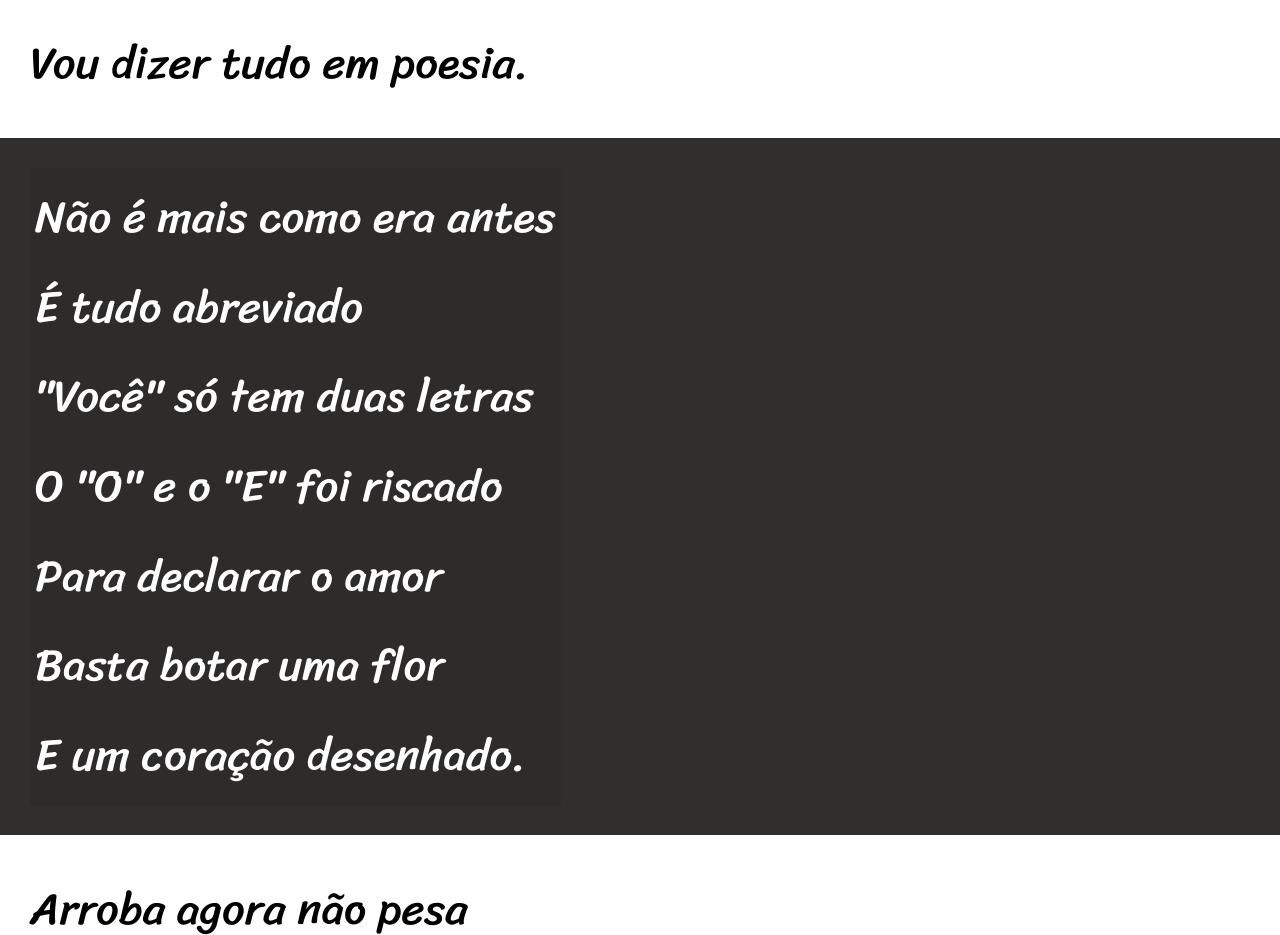
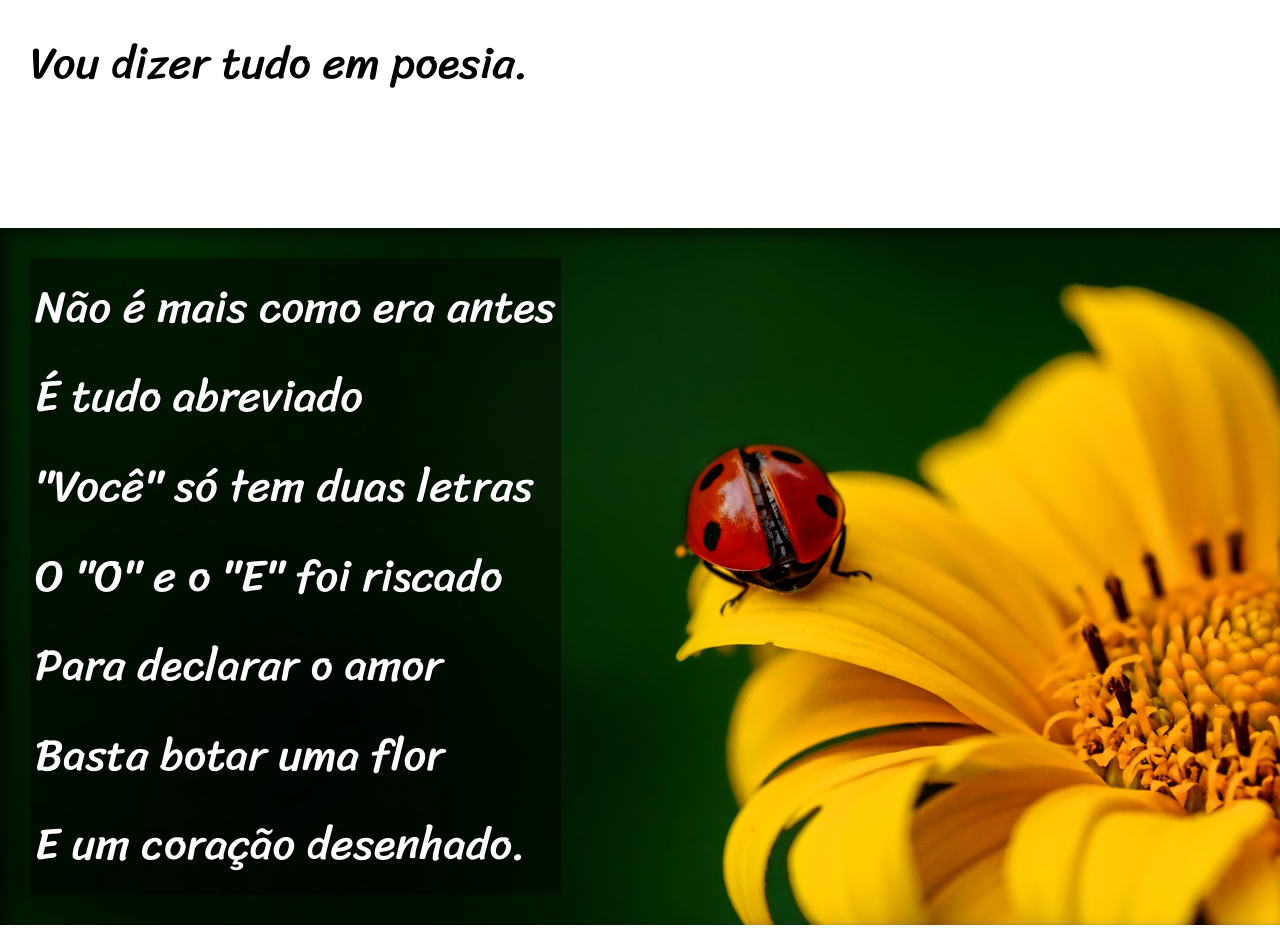
Before and after one commit to felipeizidoro/Cordel-Challenge, a plain HTML site: page index.html in a window 1280 px wide. Shown: the part 781-1716 px from the top of the page. Drawn offline with Linux system fonts and the light colour scheme.

Commit message:
Finished Project

```diff
--- a/index.html
+++ b/index.html
@@ -29,7 +29,7 @@
         </p>
     </section>
 
-    <section class="image">
+    <section class="image" id="img01">
         <p>
             Não é mais como era antes <br>
             É tudo abreviado <br>
@@ -63,7 +63,7 @@
         </p>
     </section>
 
-    <section class="image">
+    <section class="image" id="img02">
         <p>
             Tenho saudade das cartas <br>
             Escritas com a própria mão <br>
--- a/style.css
+++ b/style.css
@@ -55,6 +55,10 @@ section{
     font-size: 3.5vw;
 }
 
+section > p{
+    padding-bottom: 2em;
+}
+
 section.normal{
     background-color: white;
     color:black;
@@ -63,13 +67,25 @@ section.normal{
 section.image{
     background-color: rgb(49, 46, 46);
     color:white;
+    box-shadow: inset 6px 6px 13px 0px rgba(0, 0, 0, 0.582);
+    background-size: cover;
+    background-attachment: fixed;
 }
 
 section.image > p{
     display:inline-block;
     padding: 5px;
-    background-color: rgba(0, 0, 0, 0.068);
+    background-color: rgba(0, 0, 0, 0.425);
+    text-shadow: 1px 1px 0px black;
+}
 
+section#img01{
+    background-image: url('imagens/background001.jpg');
+    background-position: right center;
+}
+
+section#img02{
+    background-image: url('imagens/background002.jpg');
 }
 
 footer{
```
Also changed, not shown: imagens/._background001.jpg (deleted), imagens/._background002.jpg (deleted), imagens/background001.jpg (added), imagens/background002.jpg (added).
